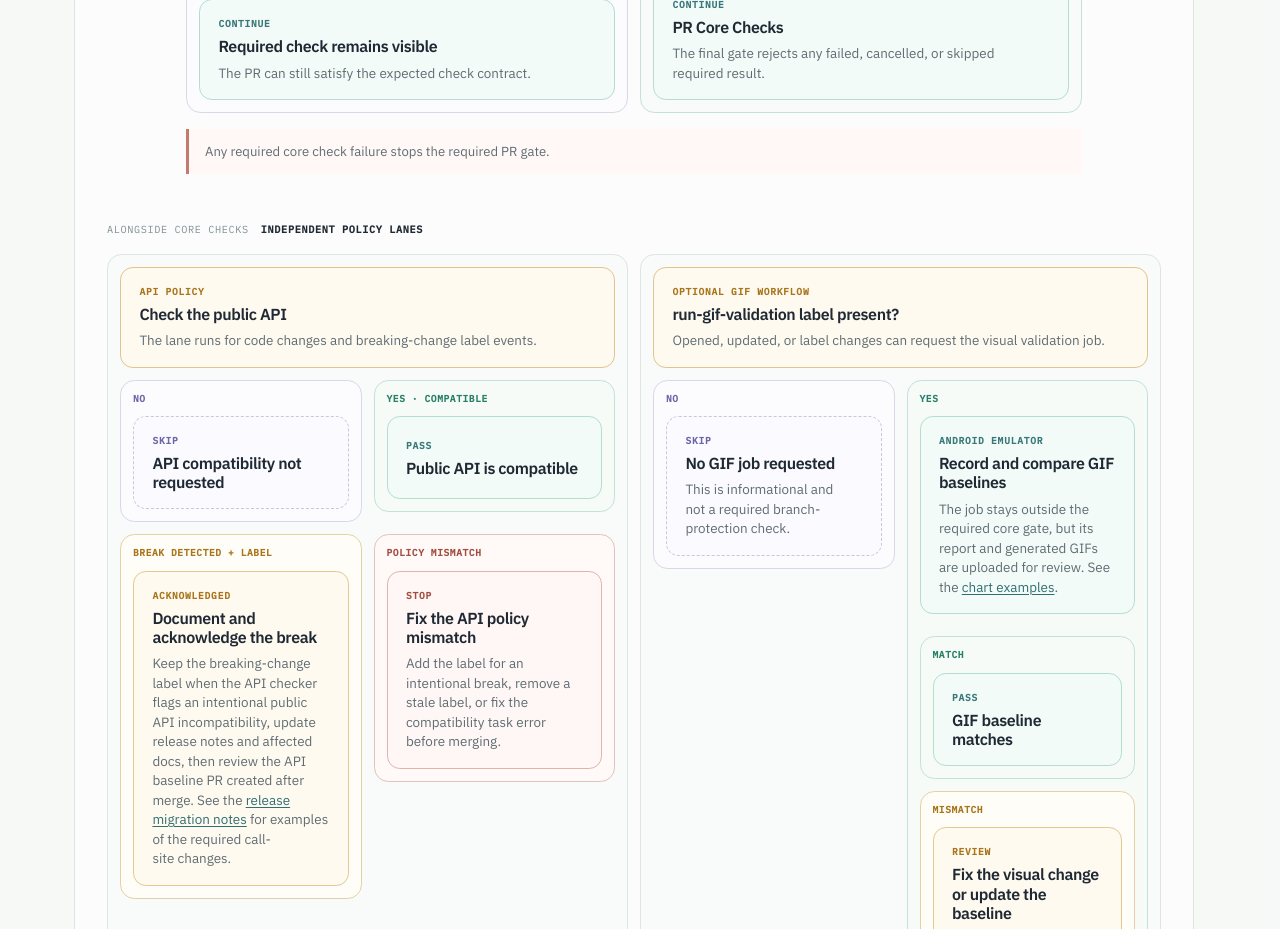
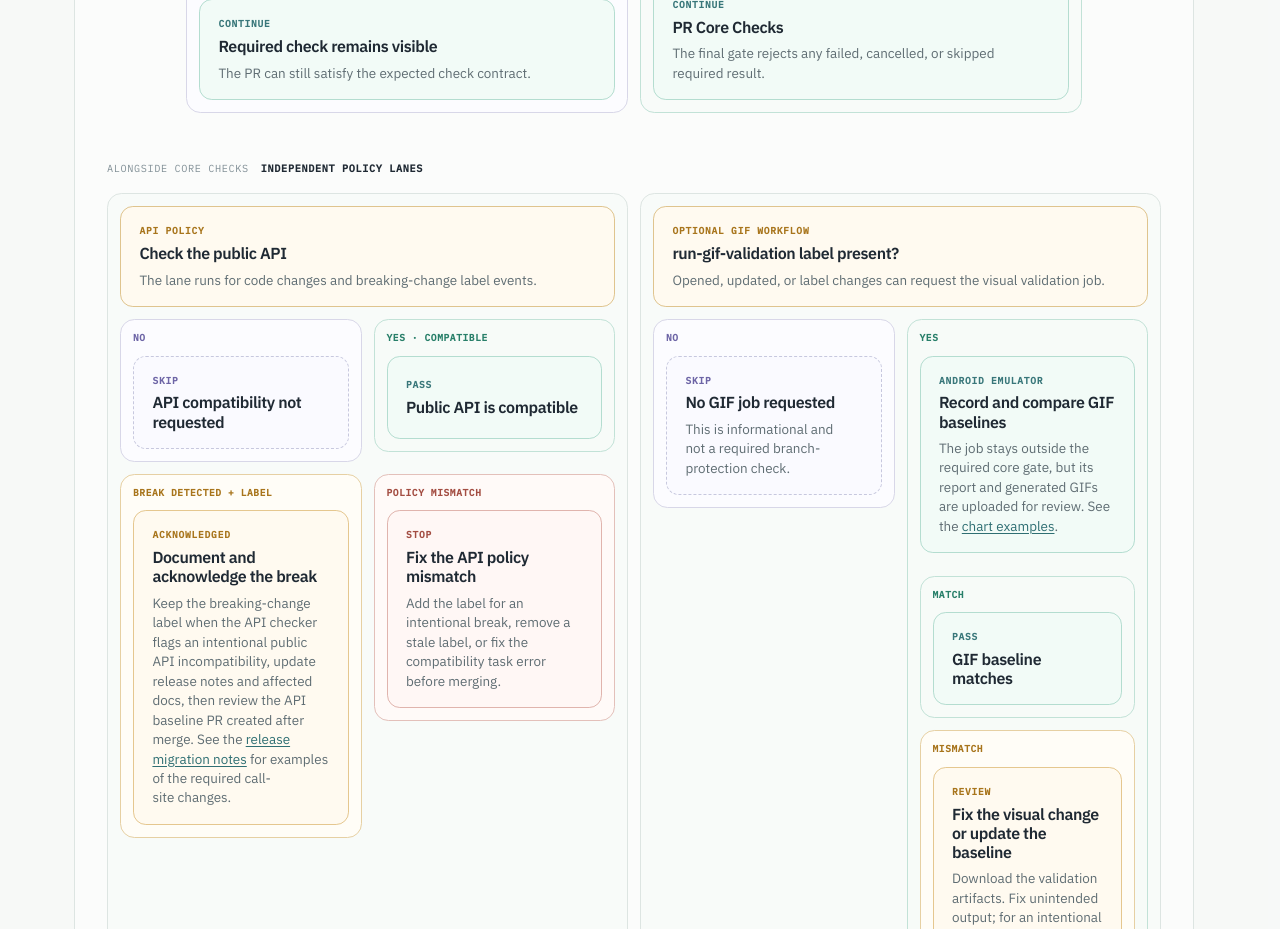
Before and after one commit to HDCharts/charts-docs, a Next.js app in the folder docs-app/: page /workflow in a window 1280 px wide. Shown: the part 2360-3289 px from the top of the page. Built offline with nearby package versions, Linux system fonts and the light colour scheme; a web font is replaced by a local one.

Commit message:
docs: remove redundant PR gate callout

```diff
--- a/docs-app/app/globals.css
+++ b/docs-app/app/globals.css
@@ -1390,20 +1390,6 @@
 
 .workflow-lane .workflow-branch-content > .workflow-branch-grid {
   grid-template-columns: 1fr;
-}
-
-.workflow-chart-callout {
-  margin-top: 1rem;
-  padding: 0.8rem 1rem;
-  border-left: 3px solid;
-  color: var(--marketing-copy);
-  font-size: 0.82rem;
-  line-height: 1.45;
-}
-
-.workflow-chart-callout-failure {
-  border-color: #c37b70;
-  background: #fff8f6;
 }
 
 .workflow-chart-subheading {
--- a/docs-app/app/workflow/page.tsx
+++ b/docs-app/app/workflow/page.tsx
@@ -241,7 +241,6 @@ export default function WorkflowPage() {
                 <WorkflowNode label="CONTINUE" title="PR Core Checks" detail="The final gate rejects any failed, cancelled, or skipped required result." tone="success" />
               </WorkflowBranch>
             </div>
-            <div className="workflow-chart-callout workflow-chart-callout-failure">Any required core check failure stops the required PR gate.</div>
           </div>
 
           <div className="workflow-chart-subheading"><span>Alongside core checks</span><strong>Independent policy lanes</strong></div>
```
